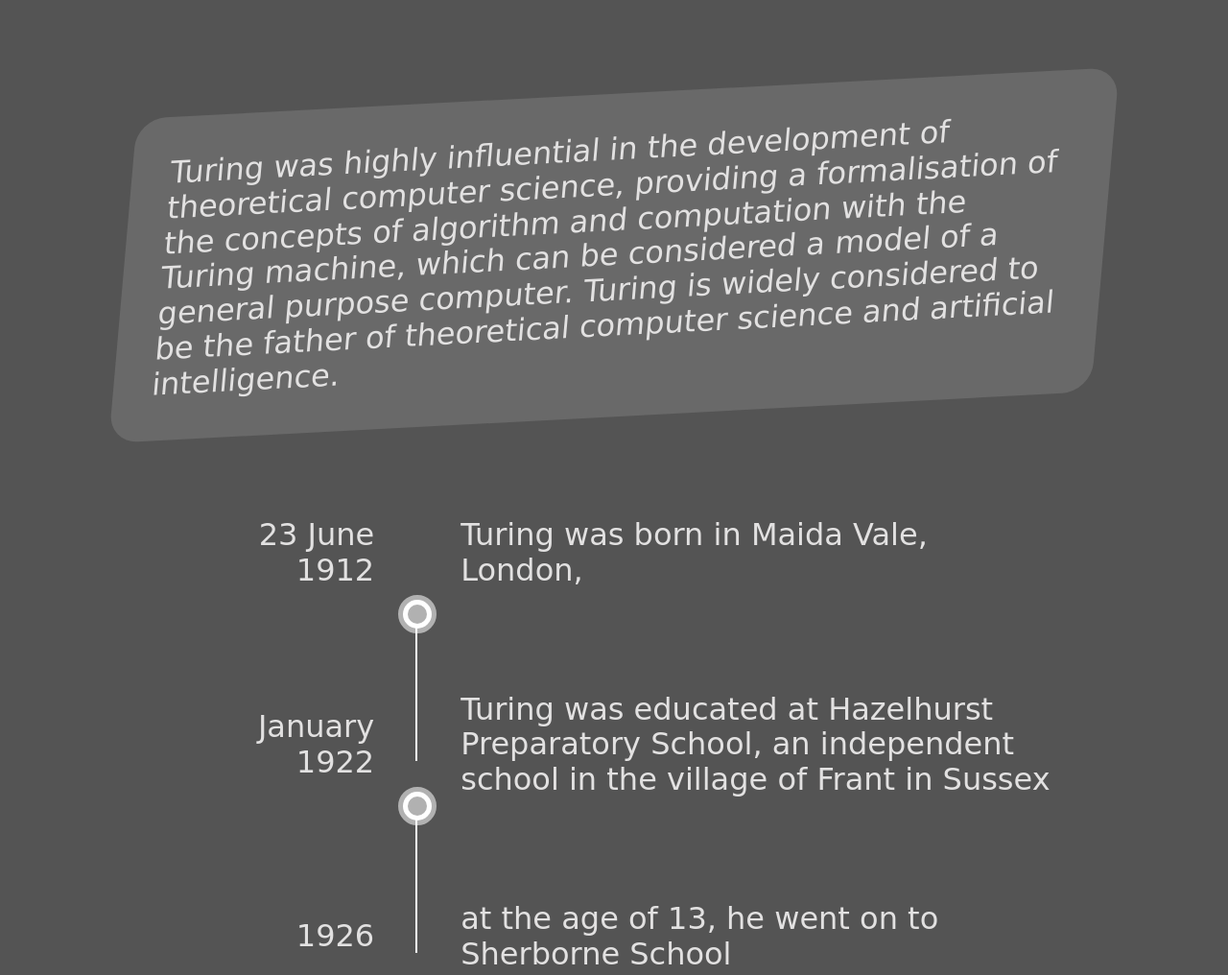
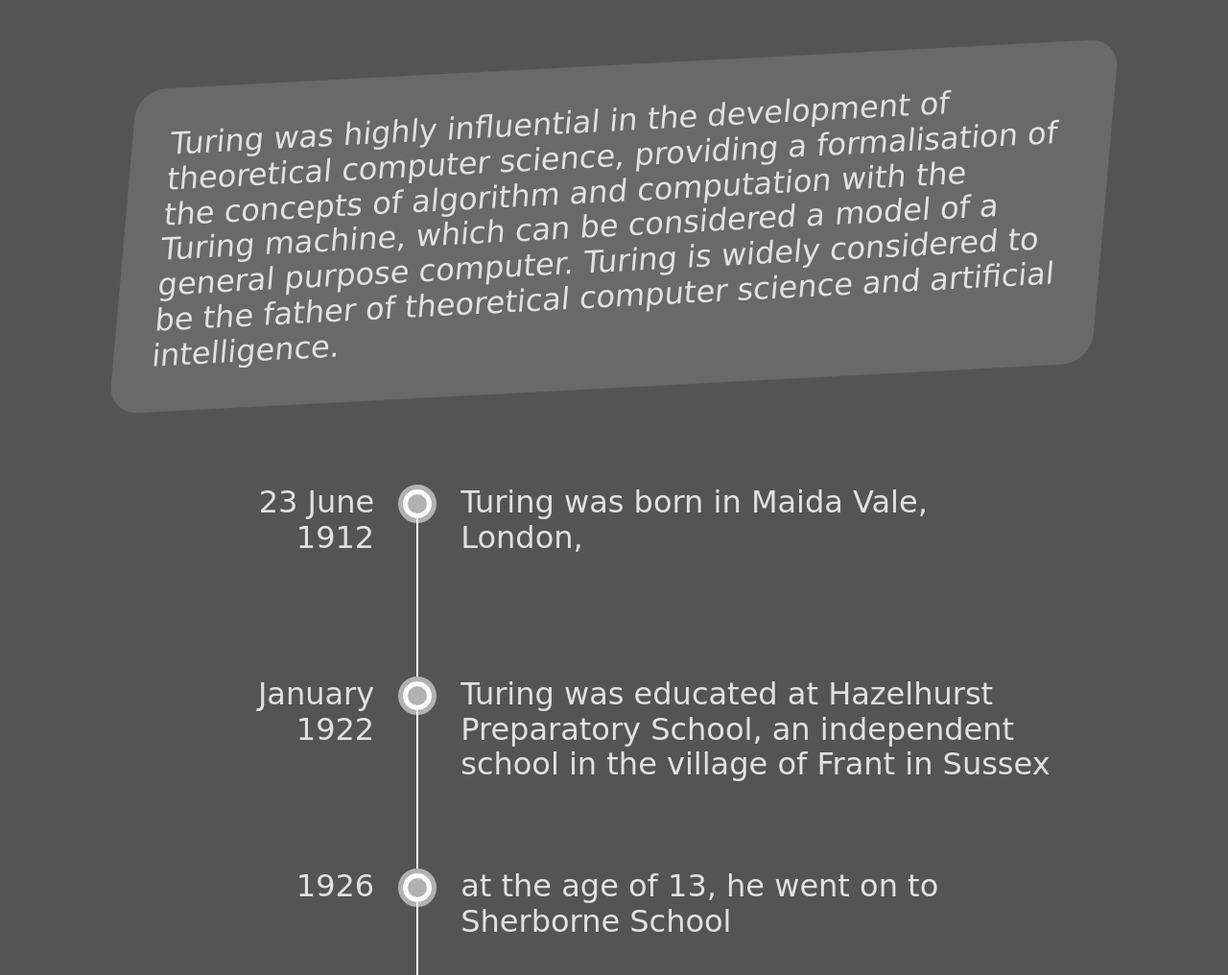
Before and after one commit to ild0tt0re/fcc_tribute-page, a website built with Parcel: page index.html in a window 1280 px wide. Shown: the part 813-1829 px from the top of the page at 96% size. Built offline with nearby package versions, Linux system fonts and the light colour scheme; a web font is replaced by a local one.

Commit message:
Update Style

```diff
--- a/src/style.css
+++ b/src/style.css
@@ -21,7 +21,7 @@ main {
 h1,
 h2 {
   font-family: "Merienda", cursive;
-  margin: 15px;
+  margin: 25px 15px 15px;
 }
 
 #title {
@@ -102,7 +102,7 @@ figcaption time {
 
 em {
   font-family: monospace;
-  margin-top: 30px;
+  margin-top: 20px;
   display: inline-block;
 }
 
@@ -110,19 +110,20 @@ blockquote {
   font-family: cursive;
   background-color: dimgray;
   padding: 40px;
-  margin: 100px 0 41px;
+  margin: 70px 0 41px;
   transform: skew(-5deg, -3deg);
   border-radius: 30px;
 }
 
 ul {
   padding: 0;
+  margin-top: 100px;
 }
 
 li {
   display: flex;
   justify-content: center;
-  align-items: center;
+  align-items: stretch;
   position: relative;
   min-height: 200px;
 }
@@ -137,8 +138,6 @@ time {
 
 .mid-block {
   position: relative;
-  height: 22%;
-  margin-top: 129px;
 }
 
 .circle {
@@ -172,12 +171,12 @@ time {
 
 .circle::before {
   content: "";
-  height: calc(100% + 100px);
+  height: 100%;
   width: 0;
   border-left: 2px solid white;
   position: absolute;
   top: 33px;
-  left: 18px;
+  left: 19px;
 }
 
 footer {
```
